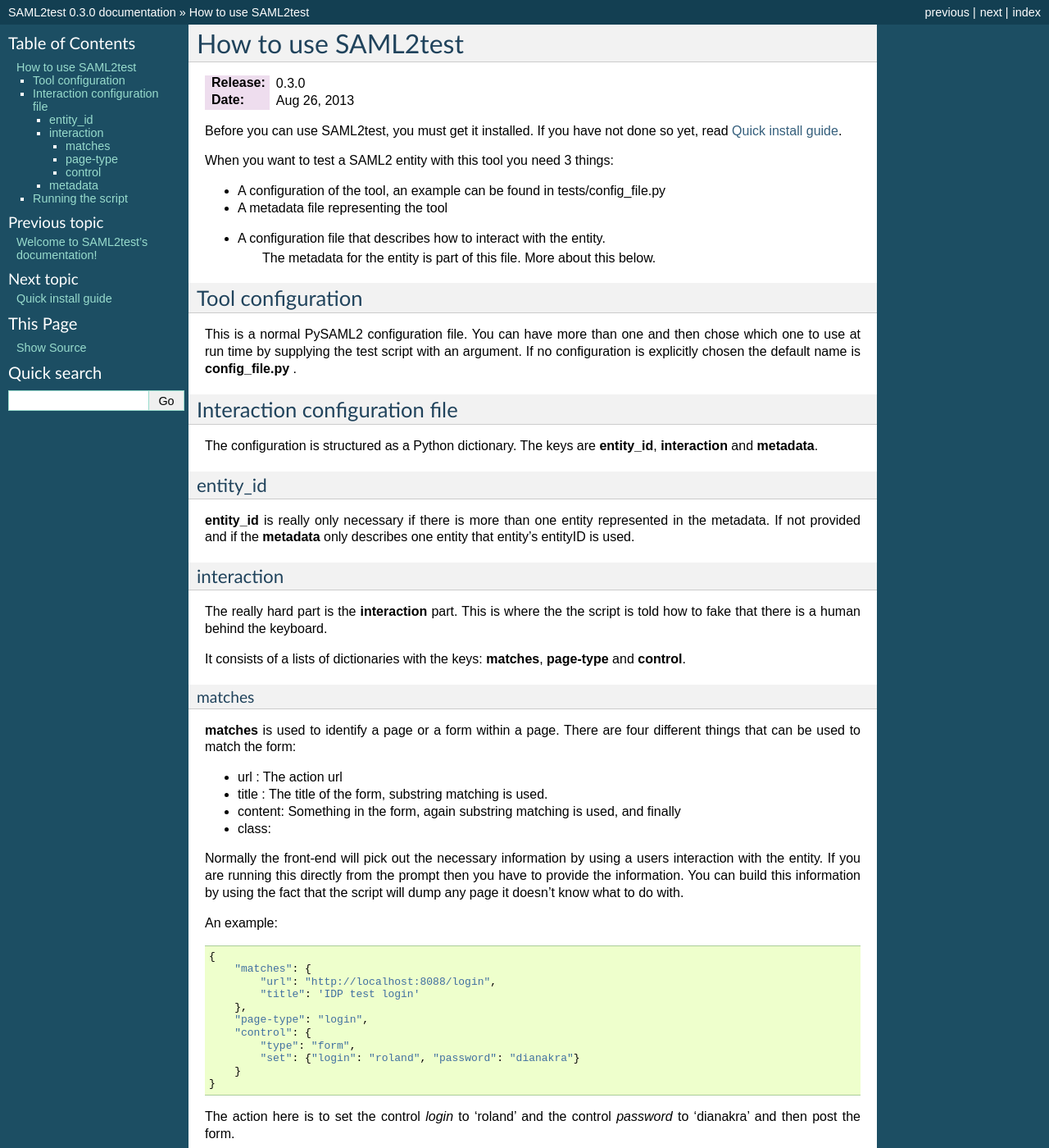
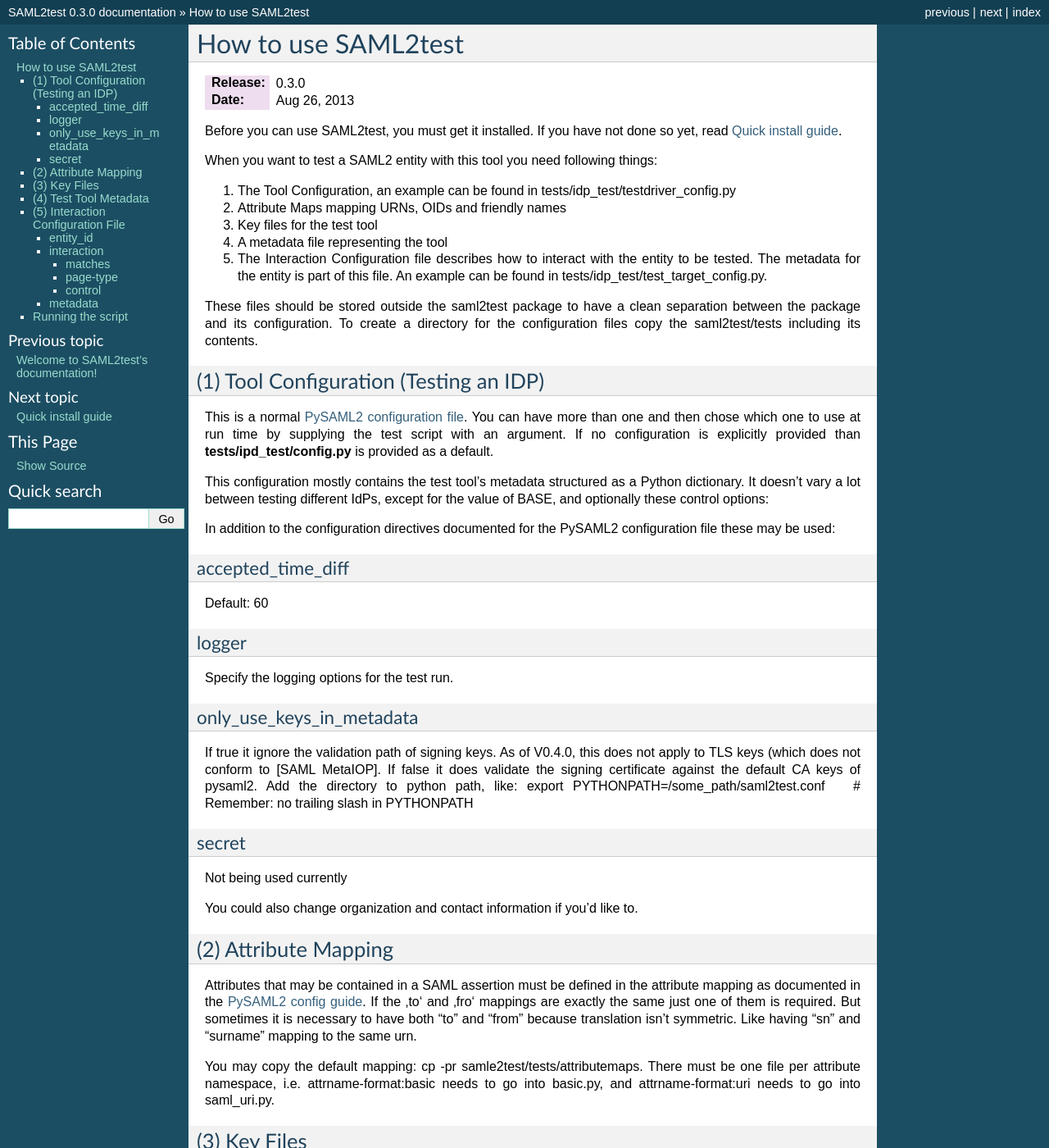
Before and after one commit to IdentityPython/pysaml2, a Sphinx documentation site: the page built from doc/howto.rst, in a window 1280 px wide and 1400 px high. Shown: the whole window at 82% size. Built offline with Sphinx 7.4.7, drawn with Linux system fonts in a browser that asks for light colours; some of the changed text lies outside the part shown.

Commit message:
Updated HowTo

```diff
--- a/doc/howto.rst
+++ b/doc/howto.rst
@@ -9,25 +9,73 @@
 Before you can use SAML2test, you must get it installed.
 If you have not done so yet, read :ref:`install`.
 
-When you want to test a SAML2 entity with this tool you need 3 things:
+When you want to test a SAML2 entity with this tool you need following things:
 
-* A configuration of the tool, an example can be found in tests/config_file.py
-* A metadata file representing the tool
-* A configuration file that describes how to interact with the entity.
-    The metadata for the entity is part of this file. More about this below.
+#. The Tool Configuration, an example can be found in tests/idp_test/testdriver_config.py
+#. Attribute Maps mapping URNs, OIDs and friendly names
+#. Key files for the test tool
+#. A metadata file representing the tool
+#. The Interaction Configuration file describes how to interact with the entity to be tested.  The metadata for the entity is part of this file. An example can be found in tests/idp_test/test_target_config.py.
 
-Tool configuration
-::::::::::::::::::
+These files should be stored outside the saml2test package to have a clean separation between the package and its configuration. To create a directory for the configuration files copy the saml2test/tests including its contents.
 
-This is a normal PySAML2 configuration file. You can have more than one and
-then chose which one to use at run time by supplying the test script with
-an argument. If no configuration is explicitly chosen the default name is
-**config_file.py** .
 
-Interaction configuration file
-::::::::::::::::::::::::::::::
+(1) Tool Configuration (Testing an IDP)
+:::::::::::::::::::::::::::::::::::::::
 
-The configuration is structured as a Python dictionary.
+This is a normal `PySAML2 configuration file <http://pythonhosted.org/pysaml2/howto/config.html>`_. You can have more than one and then chose which one to use at run time by supplying the test script with an argument. If no configuration is explicitly provided than **tests/ipd_test/config.py** is provided as a default.
+
+This configuration mostly contains the test tool’s metadata structured as a Python dictionary. It doesn't vary a lot between testing different IdPs, except for the value of BASE, and optionally these control options:
+
+In addition to the configuration directives documented for the PySAML2 configuration file these may be used:
+
+accepted_time_diff
+..................
+Default: 60
+
+logger
+......
+Specify the logging options for the test run.
+
+only_use_keys_in_metadata
+.........................
+If true it ignore the validation path of signing keys. As of V0.4.0, this does not apply to TLS keys (which does not conform to [SAML MetaIOP].
+If false it does validate the signing certificate against the default CA keys of pysaml2. Add the directory to python path, like:
+export PYTHONPATH=/some_path/saml2test.conf   # Remember: no trailing slash in PYTHONPATH
+
+secret
+......
+Not being used currently
+
+You could also change organization and contact information if you'd like to.
+
+(2) Attribute Mapping
+:::::::::::::::::::::
+Attributes that may be contained in a SAML assertion must be defined in the attribute mapping as documented in the `PySAML2 config guide <http://pythonhosted.org/pysaml2/howto/config.html#attribute-map-dir>`_. If the ‚to‘ and ‚fro‘ mappings are exactly the same just one of them is required. But sometimes it is necessary to have both "to" and "from" because translation isn't symmetric. Like having "sn" and "surname" mapping to the same urn.
+
+You may copy the default mapping:
+cp -pr samle2test/tests/attributemaps. There must be one file per attribute namespace, i.e. attrname-format:basic needs to go into basic.py, and attrname-format:uri needs to go into saml_uri.py.
+
+
+(3) Key Files
+:::::::::::::
+The test tool’s metadata needs key files, both a private key and a certificate. The default files are provided in same2test/tests/keys as:
+mykey.pem
+mycert.pem
+To change file names, the references in the Tool Configuration need be be changed as well.
+
+(4) Test Tool Metadata
+::::::::::::::::::::::
+The test tool’s metadata is generated from the contents of the Tool Configuration, e.g. if testing an IDP:
+make_metadata.py idp_test_config.py > idp_test_sp_metadata.xml
+
+The resulting SAML2 metadata needs to be imported to the test target.
+
+
+(5) Interaction Configuration File
+::::::::::::::::::::::::::::::::::
+This configuration is structured as a Python dictionary.
+
 The keys are **entity_id**, **interaction** and **metadata**.
 
 entity_id
@@ -130,17 +178,22 @@
       oper                 Which test to run
 
     optional arguments:
-      -h, --help           show this help message and exit
-      -d                   Print debug information
-      -v                   Print runtime information
-      -C CA_CERTS          CA certs to use to verify HTTPS server certificates, if
-                           HTTPS is used and no server CA certs are defined then
-                           no cert verification will be done
-      -J JSON_CONFIG_FILE  Script configuration
-      -m                   Return the SP metadata
-      -l                   List all the test flows as a JSON object
-      -c SPCONFIG          Configuration file for the SP
-
+      -C CA_CERTS           CA certs to use to verify HTTPS server certificates, if
+                            HTTPS is used and no server CA certs are defined then
+                            no cert verification will be done
+      -c SPCONFIG, --config Configuration module for the SP Test Driver at the current directory or the path specified with the -P option. Do not use relative paths or filename extension
+      -d, --debug           Print debug information
+      -h, --help            show this help message and exit
+      -H, --prettyprint     Human readable status output
+      -J JSON_CONFIG_FILE   Script configuration
+      -L, --log             Print HTTP log information # TODO: update documentation
+      -l, --list            List all the test flows as a JSON object
+      -m, --metadata        Return the SP metadata
+      -O, --operations      Operations module (generated from Repository as idp_saml2base.py)
+      -P, --configpath      Path to the configuration file for the SP
+      -t, --testpackage     Module describing tests (e.g. idp_samlbase.py generated from repository)
+      -Y, --pysamllog       Print pySAML2 logs
+      # TODO: show what goes to stdout and stderr
 
 To see what tests are available::
 
```
